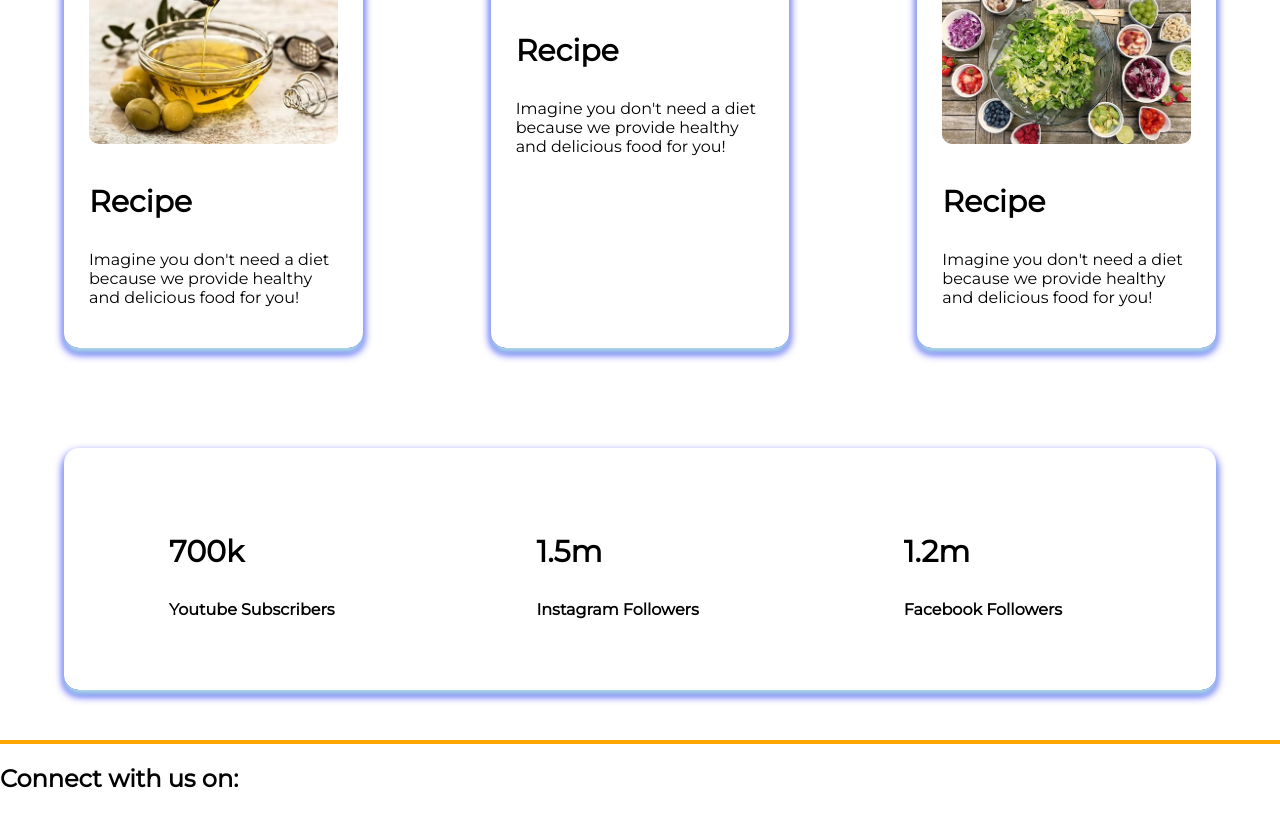
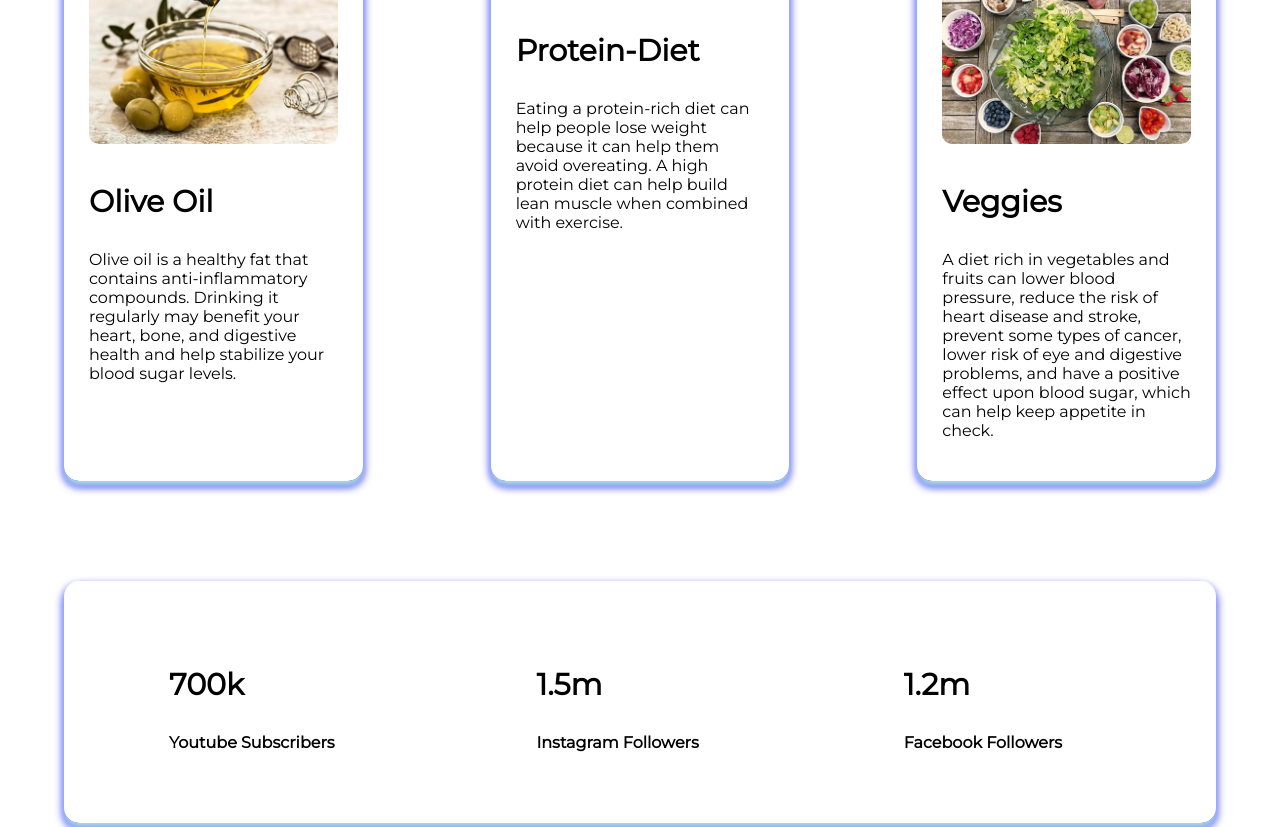
Before and after one commit to saif001ali/Food-Blog, a plain HTML site: page index.html in a window 1280 px wide. Shown: the part 1165-1992 px from the top of the page. Drawn offline with Linux system fonts and the light colour scheme.

Commit message:
Recipes added

```diff
--- a/index.html
+++ b/index.html
@@ -38,18 +38,22 @@
     <section class="bottom-banner">
         <div class="box-item">
             <img src="images/bottom_1.png" alt="Healthy food Image">
-            <h3>Recipe</h3>
-            <p>Imagine you don't need a diet because we provide healthy and delicious food for you!</p>
+            <h3>Olive Oil</h3>
+            <p>Olive oil is a healthy fat that contains anti-inflammatory compounds. Drinking it regularly may benefit
+                your heart, bone, and digestive health and help stabilize your blood sugar levels.</p>
         </div>
         <div class="box-item">
             <img src="images/bottom_2.png" alt="Healthy food Image">
-            <h3>Recipe</h3>
-            <p>Imagine you don't need a diet because we provide healthy and delicious food for you!</p>
+            <h3>Protein-Diet</h3>
+            <p>Eating a protein-rich diet can help people lose weight because it can help them avoid overeating. A high
+                protein diet can help build lean muscle when combined with exercise.</p>
         </div>
         <div class="box-item">
             <img src="images/bottom_3.png" alt="Healthy food Image">
-            <h3>Recipe</h3>
-            <p>Imagine you don't need a diet because we provide healthy and delicious food for you!</p>
+            <h3>Veggies</h3>
+            <p>A diet rich in vegetables and fruits can lower blood pressure, reduce the risk of heart disease and
+                stroke, prevent some types of cancer, lower risk of eye and digestive problems, and have a positive
+                effect upon blood sugar, which can help keep appetite in check.</p>
         </div>
     </section>
 
@@ -88,6 +92,7 @@
                     alt="Whatsapp icon"></a>
         </div>
     </section>
+
     <footer>
         <h2><span class="bottom-text-color">Food Blog</span> Food People.</h2>
         <p><small>&copy; 2021 Food Blog. All Right Reserved.</small></p>
```
